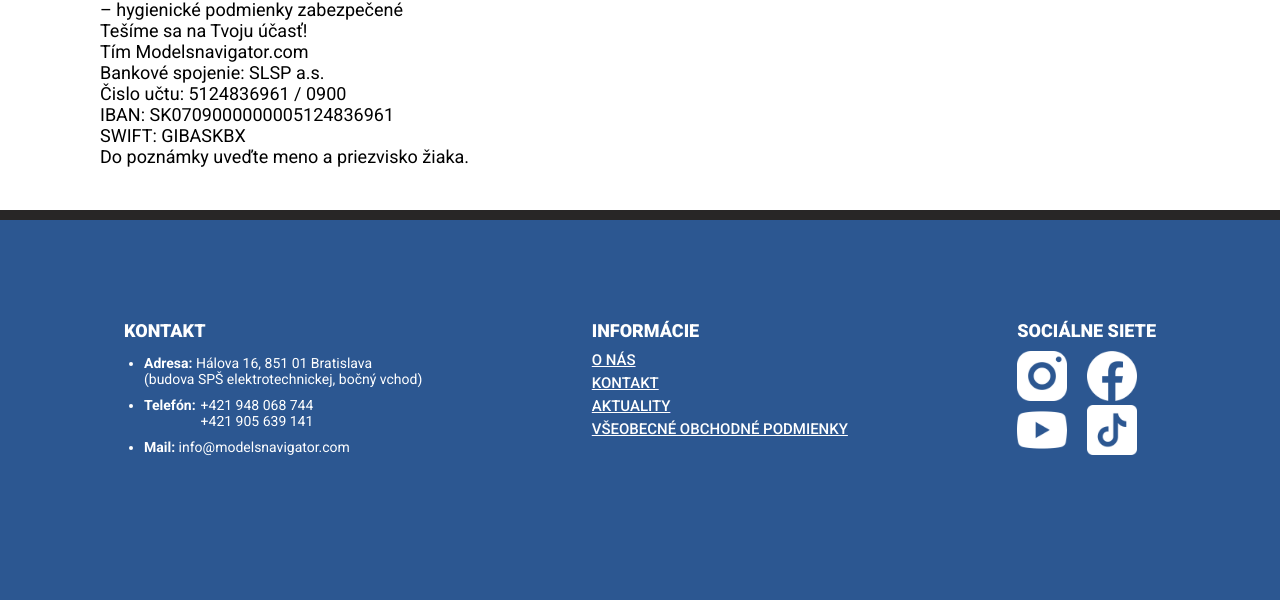
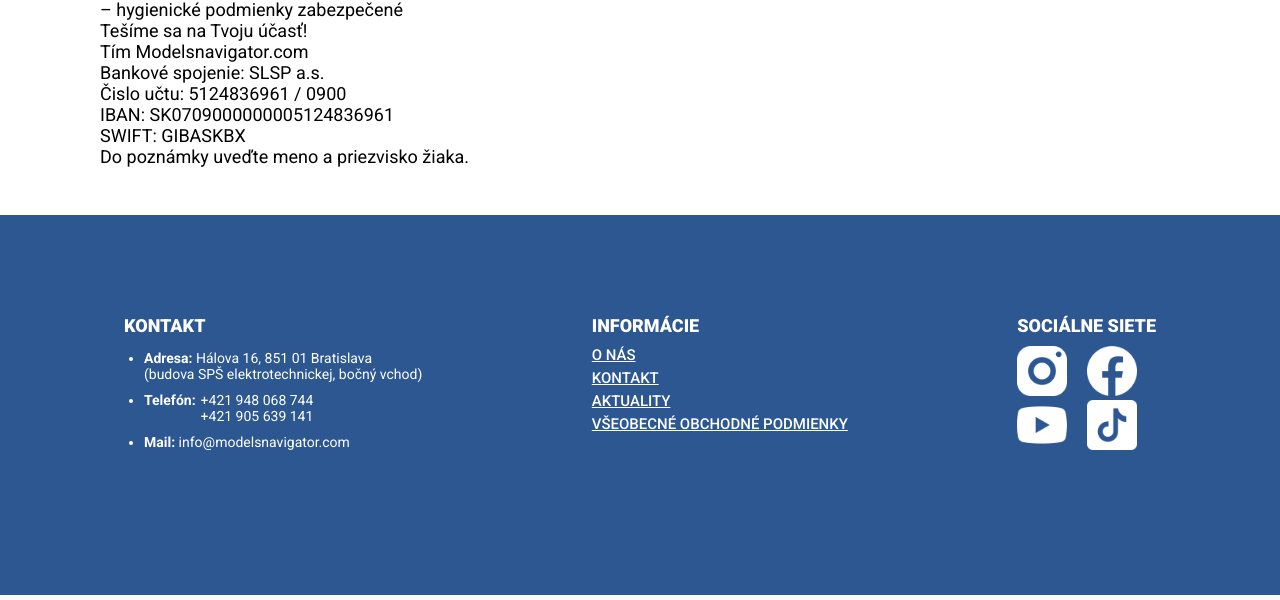
Before and after one commit to snickers-c/commercesurf, a PHP site: page /aktuality-template.php in a window 1280 px wide; the page is wider, and only the part inside the window is pictured. Shown: the part 1569-2169 px from the top of that part. Run offline with PHP 8.4, Linux system fonts and the light colour scheme.

Commit message:
Update aktuality-template.php

```diff
--- a/ecommerceLab/aktuality-template.php
+++ b/ecommerceLab/aktuality-template.php
@@ -65,7 +65,6 @@ include('./header.php');
       </p>
     </section>
   </div>
-  <div class="line-breaker"></div>
 </body>
 <?php
 include('./footer.php');
```
